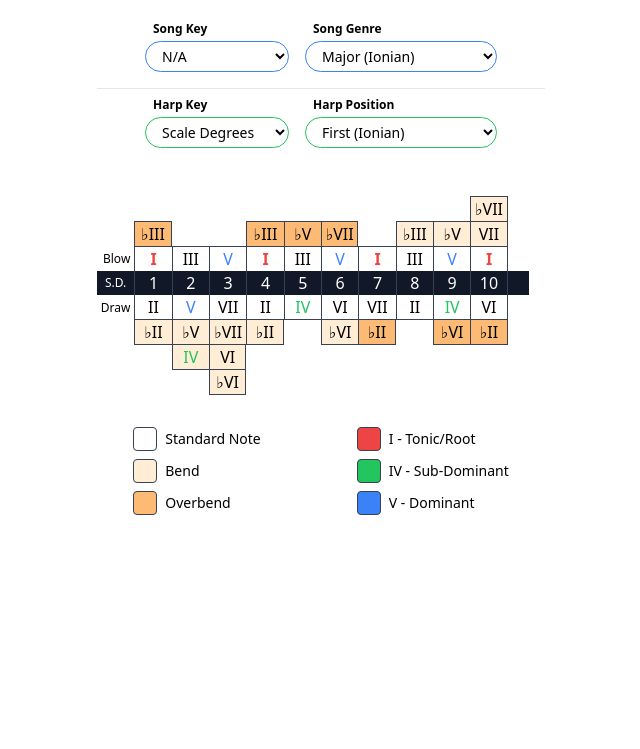
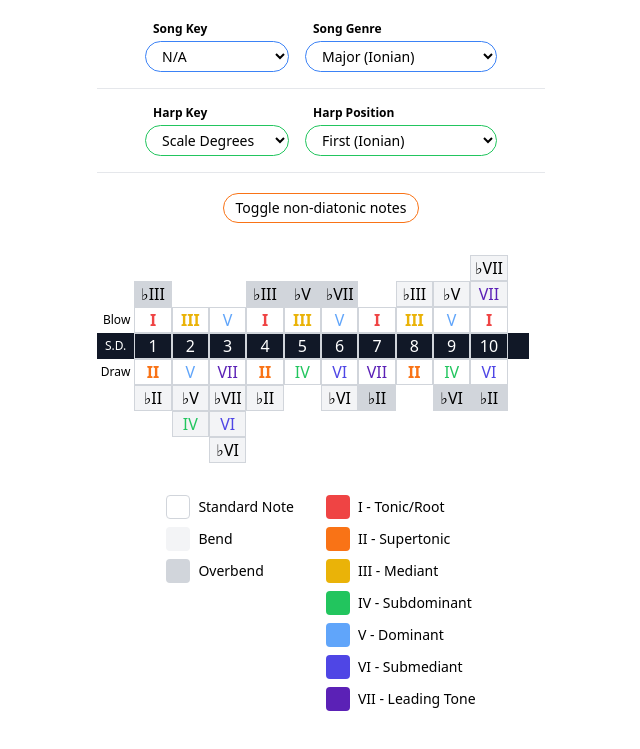
Before and after one commit to iforwms/electronics-calculators, a plain HTML site: page harp/index.html in a window 1280 px wide. Shown: the part 47-796 px from the top of the page, without its empty margins (319-959 px from the left). Drawn offline with Linux system fonts and the light colour scheme.

Commit message:
Add missing positions and allow toggling non-diatonic notes.

```diff
--- a/harp/index.html
+++ b/harp/index.html
@@ -8,14 +8,14 @@
     </head>
     <body class="p-4">
         <div class="">
-            <h1 class="text-center font-medium text-xl">Harp Key Calculator</h1>
+            <h1 class="text-xl font-medium text-center">Harp Key Calculator</h1>
         </div>
 
-        <div class="mt-6 max-w-md mx-auto">
-            <div class="border-b pb-4 flex justify-center items-center">
+        <div class="max-w-md mx-auto mt-6">
+            <div class="flex items-center justify-center">
                 <div class="">
-                    <label class="text-xs ml-2 font-bold block">Song Key</label>
-                    <select id="song_key" class="w-36 bg-white mt-1 border rounded-full text-sm px-3 border-blue-500 py-1">
+                    <label class="block ml-2 text-xs font-bold">Song Key</label>
+                    <select id="song_key" class="px-3 py-1 mt-1 text-sm bg-white border border-blue-500 rounded-full w-36">
                         <option disabled value="">N/A</option>
                         <option value="c">C</option>
                         <option value="d">D</option>
@@ -33,20 +33,24 @@
                 </div>
 
                 <div class="ml-4">
-                    <label class="text-xs font-bold ml-2 block">Song Genre</label>
-                    <select class="w-48 bg-white border rounded-full text-sm mt-1 px-3 border-blue-500 py-1" id="song_genre">
+                    <label class="block ml-2 text-xs font-bold">Song Genre</label>
+                    <select class="w-48 px-3 py-1 mt-1 text-sm bg-white border border-blue-500 rounded-full" id="song_genre">
                         <option selected value="1">Major (Ionian)</option>
                         <option value="2">Major Blues (Mixolydian)</option>
                         <option value="3">Minor Blues (Dorian)</option>
                         <option value="4">Minor (Aeolian)</option>
+                        <option value="5">Minor (Phrygian)</option>
+                        <option value="6">Minor (Locrian)</option>
+                        <option value="11">Major (Second Flat)</option>
+                        <option value="12">Major (First Flat)</option>
                     </select>
                 </div>
             </div>
 
-            <div class="justify-center flex mt-2">
+            <div class="flex justify-center pt-4 mt-4 border-t">
                 <div class="">
-                    <label class="text-xs font-bold ml-2 block">Harp Key</label>
-                    <select class="w-36 bg-white mt-1 border rounded-full text-sm px-3 border-green-500 py-1" id="harp_key">
+                    <label class="block ml-2 text-xs font-bold">Harp Key</label>
+                    <select class="px-3 py-1 mt-1 text-sm bg-white border border-green-500 rounded-full w-36" id="harp_key">
                         <option selected value="sd">Scale Degrees</option>
                         <option value="c">C</option>
                         <option value="d">D</option>
@@ -64,42 +68,50 @@
                 </div>
 
                 <div class="ml-4">
-                    <label class="text-xs font-bold ml-2 block">Harp Position</label>
-                    <select class="bg-white border w-48 rounded-full text-sm mt-1 px-3 border-green-500 py-1" id="position">
+                    <label class="block ml-2 text-xs font-bold">Harp Position</label>
+                    <select class="w-48 px-3 py-1 mt-1 text-sm bg-white border border-green-500 rounded-full" id="position">
                         <option selected value="1">First (Ionian)</option>
                         <option value="2">Second (Mixolydian)</option>
                         <option value="3">Third (Dorian)</option>
                         <option value="4">Fourth (Aeolian)</option>
+                        <option value="5">Fifth (Phrygian)</option>
+                        <option value="6">Sixth (Locrian)</option>
+                        <option value="11">Eleventh (Second Flat)</option>
+                        <option value="12">Twelfth (First Flat)</option>
                     </select>
                 </div>
             </div>
 
-            <div class="grid grid-cols-12 mt-12">
-                <div id="note_0" class="note col-start-11 bend border-r border-t"></div>
+            <div class="pt-4 mt-4 text-center border-t">
+                <button id="diatonic_toggle" class="px-3 py-1 mt-1 text-sm bg-white border border-orange-500 rounded-full">Toggle non-diatonic notes</button>
+            </div>
 
-                <div id="note_1" class="border-t note col-start-2 border-r overbend"></div>
+            <div id="harp" class="mt-8 highlight-notes grid grid-cols-12">
+                <div id="note_0" class="note col-start-11 bend"></div>
 
-                <div id="note_2" class="border-t note col-start-5 overbend"></div>
-                <div id="note_3" class="border-t note overbend"></div>
-                <div id="note_4" class="border-t note border-r overbend"></div>
+                <div id="note_1" class="note col-start-2 overbend"></div>
 
-                <div id="note_5" class="border-t note col-start-9 bend"></div>
-                <div id="note_6" class="border-t note bend"></div>
-                <div id="note_7" class="border-t note bend border-r"></div>
+                <div id="note_2" class="note col-start-5 overbend"></div>
+                <div id="note_3" class="note overbend"></div>
+                <div id="note_4" class="note overbend"></div>
 
-                <div class="col-start-1 text-xs flex items-center justify-end mr-1">Blow</div>
-                <div id="note_8" class="border-t note"></div>
-                <div id="note_9" class="border-t note"></div>
-                <div id="note_10" class="border-t note"></div>
-                <div id="note_11" class="border-t note"></div>
-                <div id="note_12" class="border-t note"></div>
-                <div id="note_13" class="border-t note"></div>
-                <div id="note_14" class="border-t note"></div>
-                <div id="note_15" class="border-t note"></div>
-                <div id="note_16" class="border-t note"></div>
-                <div id="note_17" class="border-r border-t note"></div>
+                <div id="note_5" class="note col-start-9 bend"></div>
+                <div id="note_6" class="note bend"></div>
+                <div id="note_7" class="note bend"></div>
 
-                <div id="harp_key_label" class="uppercase text-xs col-start-1 hole border-none"></div>
+                <div class="flex items-center justify-end mr-1 text-xs col-start-1">Blow</div>
+                <div id="note_8" class="note"></div>
+                <div id="note_9" class="note"></div>
+                <div id="note_10" class="note"></div>
+                <div id="note_11" class="note"></div>
+                <div id="note_12" class="note"></div>
+                <div id="note_13" class="note"></div>
+                <div id="note_14" class="note"></div>
+                <div id="note_15" class="note"></div>
+                <div id="note_16" class="note"></div>
+                <div id="note_17" class="note"></div>
+
+                <div id="harp_key_label" class="text-xs uppercase border-none col-start-1 hole"></div>
                 <div class="hole">1</div>
                 <div class="hole">2</div>
                 <div class="hole">3</div>
@@ -109,66 +121,84 @@
                 <div class="hole">7</div>
                 <div class="hole">8</div>
                 <div class="hole">9</div>
-                <div class="hole border-r">10</div>
-                <div class="hole mr-4 border-none"></div>
+                <div class="hole">10</div>
+                <div class="mr-4 border-none hole"></div>
 
-                <div class="col-start-1 text-xs flex items-center justify-end mr-1">Draw</div>
-                <div id="note_18" class="border-b note"></div>
-                <div id="note_19" class="border-b note"></div>
-                <div id="note_20" class="border-b note"></div>
-                <div id="note_21" class="border-b note"></div>
-                <div id="note_22" class="border-b note"></div>
-                <div id="note_23" class="border-b note"></div>
-                <div id="note_24" class="border-b note"></div>
-                <div id="note_25" class="border-b note"></div>
-                <div id="note_26" class="border-b note"></div>
-                <div id="note_27" class="border-r border-b note"></div>
+                <div class="flex items-center justify-end mr-1 text-xs col-start-1">Draw</div>
+                <div id="note_18" class="note"></div>
+                <div id="note_19" class="note"></div>
+                <div id="note_20" class="note"></div>
+                <div id="note_21" class="note"></div>
+                <div id="note_22" class="note"></div>
+                <div id="note_23" class="note"></div>
+                <div id="note_24" class="note"></div>
+                <div id="note_25" class="note"></div>
+                <div id="note_26" class="note"></div>
+                <div id="note_27" class="note"></div>
 
-                <div id="note_28" class="note col-start-2 bend border-b"></div>
-                <div id="note_29" class="note bend border-b"></div>
-                <div id="note_30" class="note bend border-b"></div>
-                <div id="note_31" class="note bend border-b border-r"></div>
-                <div id="note_32" class="note col-start-7 bend border-b"></div>
+                <div id="note_28" class="note col-start-2 bend"></div>
+                <div id="note_29" class="note bend"></div>
+                <div id="note_30" class="note bend"></div>
+                <div id="note_31" class="note bend"></div>
+                <div id="note_32" class="note col-start-7 bend"></div>
 
-                <div id="note_33" class="note overbend border-b border-r"></div>
+                <div id="note_33" class="note overbend"></div>
 
-                <div id="note_34" class="note col-start-10 overbend border-b"></div>
-                <div id="note_35" class="note overbend border-b border-r"></div>
+                <div id="note_34" class="note col-start-10 overbend"></div>
+                <div id="note_35" class="note overbend"></div>
 
-                <div id="note_36" class="note col-start-3 bend border-b"></div>
-                <div id="note_37" class="note bend border-b border-r"></div>
+                <div id="note_36" class="note col-start-3 bend"></div>
+                <div id="note_37" class="note bend"></div>
 
-                <div id="note_38" class="note col-start-4 bend border-b border-r"></div>
+                <div id="note_38" class="note col-start-4 bend"></div>
             </div>
 
-            <div class="mt-8 items-center justify-center flex text-sm">
+            <div class="flex items-start justify-center mt-8 text-sm">
                 <div class="">
                     <div class="flex items-center">
-                        <div class="h-6 w-6 border border-gray-700 rounded"></div>
+                        <div class="w-6 h-6 border border-gray-300 rounded"></div>
                         <div class="ml-2">Standard Note</div>
                     </div>
-                    <div class="mt-2 flex items-center">
-                        <div class="h-6 w-6 border bg-orange-100 border-gray-700 rounded"></div>
+                    <div class="flex items-center mt-2">
+                        <div class="w-6 h-6 border-gray-700 rounded bend"></div>
                         <div class="ml-2">Bend</div>
                     </div>
-                    <div class="mt-2 flex items-center">
-                        <div class="h-6 w-6 border bg-orange-300 border-gray-700 rounded"></div>
+                    <div class="flex items-center mt-2">
+                        <div class="w-6 h-6 border-gray-700 rounded overbend"></div>
                         <div class="ml-2">Overbend</div>
                     </div>
                 </div>
 
-                <div class="ml-24">
+                <div class="ml-8">
+                    <div class="hidden">Toggle highlighting scale tones.</div>
+
                     <div class="flex items-center">
-                        <div class="h-6 w-6 border-gray-700 border rounded bg-red-500"></div>
+                        <div class="w-6 h-6 bg-red-500 border-gray-700 rounded"></div>
                         <div class="ml-2">I - Tonic/Root</div>
                     </div>
-                    <div class="mt-2 flex items-center">
-                        <div class="h-6 w-6 border-gray-700 border rounded bg-green-500"></div>
-                        <div class="ml-2">IV - Sub-Dominant</div>
+                    <div class="flex items-center mt-2">
+                        <div class="w-6 h-6 bg-orange-500 border-gray-700 rounded"></div>
+                        <div class="ml-2">II - Supertonic</div>
                     </div>
-                    <div class="mt-2 flex items-center">
-                        <div class="h-6 w-6 border-gray-700 border rounded bg-blue-500"></div>
+                    <div class="flex items-center mt-2">
+                        <div class="w-6 h-6 bg-yellow-500 border-gray-700 rounded"></div>
+                        <div class="ml-2">III - Mediant</div>
+                    </div>
+                    <div class="flex items-center mt-2">
+                        <div class="w-6 h-6 bg-green-500 border-gray-700 rounded"></div>
+                        <div class="ml-2">IV - Subdominant</div>
+                    </div>
+                    <div class="flex items-center mt-2">
+                        <div class="w-6 h-6 bg-blue-400 border-gray-700 rounded"></div>
                         <div class="ml-2">V - Dominant</div>
+                    </div>
+                    <div class="flex items-center mt-2">
+                        <div class="w-6 h-6 bg-indigo-600 border-gray-700 rounded"></div>
+                        <div class="ml-2">VI - Submediant</div>
+                    </div>
+                    <div class="flex items-center mt-2">
+                        <div class="w-6 h-6 border-gray-700 rounded bg-violet-800"></div>
+                        <div class="ml-2">VII - Leading Tone</div>
                     </div>
                 </div>
             </div>
--- a/harp/js/data.js
+++ b/harp/js/data.js
@@ -163,6 +163,170 @@ var data = {
       "&#9837;VI",
       "I",
       "VII",
+    ],
+    5: [
+      "&#9837;V",
+      "VII",
+      "VII",
+      "II",
+      "&#9837;V",
+      "VII",
+      "II",
+      "V",
+      "&#9837;VI",
+      "I",
+      "&#9837;III",
+      "&#9837;VI",
+      "I",
+      "&#9837;III",
+      "&#9837;VI",
+      "I",
+      "&#9837;III",
+      "&#9837;VI",
+      "&#9837;VII",
+      "&#9837;III",
+      "V",
+      "&#9837;VII",
+      "&#9837;II",
+      "IV",
+      "V",
+      "&#9837;VII",
+      "&#9837;II",
+      "IV",
+      "VI",
+      "II",
+      "&#9837;V",
+      "VI",
+      "III",
+      "VI",
+      "III",
+      "VI",
+      "&#9837;II",
+      "IV",
+      "III",
+    ],
+    6: [
+      "VII",
+      "III",
+      "III",
+      "V",
+      "VII",
+      "III",
+      "V",
+      "I",
+      "&#9837;II",
+      "IV",
+      "&#9837;VI",
+      "&#9837;II",
+      "IV",
+      "&#9837;VI",
+      "&#9837;II",
+      "IV",
+      "&#9837;VI",
+      "&#9837;II",
+      "&#9837;III",
+      "&#9837;VI",
+      "I",
+      "&#9837;III",
+      "&#9837;V",
+      "&#9837;VII",
+      "I",
+      "&#9837;III",
+      "&#9837;V",
+      "&#9837;VII",
+      "II",
+      "V",
+      "VII",
+      "II",
+      "VI",
+      "II",
+      "VI",
+      "II",
+      "&#9837;V",
+      "&#9837;VII",
+      "VI",
+    ],
+    11: [
+      "I",
+      "IV",
+      "IV",
+      "&#9837;VI",
+      "I",
+      "IV",
+      "&#9837;VI",
+      "&#9837;II",
+      "II",
+      "&#9837;V",
+      "VI",
+      "II",
+      "&#9837;V",
+      "VI",
+      "II",
+      "&#9837;V",
+      "VI",
+      "II",
+      "III",
+      "VI",
+      "&#9837;II",
+      "III",
+      "V",
+      "VII",
+      "&#9837;II",
+      "III",
+      "V",
+      "VII",
+      "&#9837;III",
+      "&#9837;VI",
+      "I",
+      "&#9837;III",
+      "&#9837;VII",
+      "&#9837;III",
+      "&#9837;VII",
+      "&#9837;III",
+      "V",
+      "VII",
+      "&#9837;VII",
+    ],
+    12: [
+      "IV",
+      "&#9837;VII",
+      "&#9837;VII",
+      "&#9837;II",
+      "IV",
+      "&#9837;VII",
+      "&#9837;II",
+      "&#9837;V",
+      "V",
+      "VII",
+      "II",
+      "V",
+      "VII",
+      "II",
+      "V",
+      "VII",
+      "II",
+      "V",
+      "VI",
+      "II",
+      "&#9837;V",
+      "VI",
+      "I",
+      "III",
+      "&#9837;V",
+      "VI",
+      "I",
+      "III",
+      "&#9837;VI",
+      "&#9837;II",
+      "IV",
+      "&#9837;VI",
+      "&#9837;III",
+      "&#9837;VI",
+      "&#9837;III",
+      "&#9837;VI",
+      "I",
+      "III",
+      "&#9837;III",
     ],
   },
   harpKeys: {
--- a/harp/js/script.js
+++ b/harp/js/script.js
@@ -17,6 +17,28 @@
     return newKey;
   }
 
+  function keyFromPosition(value, key) {
+    switch (value) {
+      case "12":
+        return parseKey(data.harpKeys[key][22]);
+      case "11":
+        return parseKey(data.harpKeys[key][0]);
+      case "6":
+        return parseKey(data.harpKeys[key][7]);
+      case "5":
+        return parseKey(data.harpKeys[key][9]);
+      case "4":
+        return parseKey(data.harpKeys[key][23]);
+      case "3":
+        return parseKey(data.harpKeys[key][18]);
+      case "2":
+        return parseKey(data.harpKeys[key][10]);
+      case "1":
+      default:
+        return parseKey(data.harpKeys[key][8]);
+    }
+  }
+
   function updateNotes() {
     harpKeyValue = harpKey.value;
     positionValue = position.value;
@@ -27,6 +49,13 @@
           ? data.positions[positionValue][i]
           : data.harpKeys[harpKeyValue][i];
       noteEl.dataset.note = data.positions[positionValue][i];
+
+      noteEl.classList.remove('diatonic', 'non-diatonic');
+      if(data.positions[positionValue][i].includes('&#')) {
+        noteEl.classList.add('non-diatonic');
+      } else {
+        noteEl.classList.add('diatonic');
+      }
     }
 
     songGenre.value = positionValue;
@@ -36,42 +65,12 @@
       songKey.value = "";
     } else {
       harpKeyLabel.innerHTML = data.harpKeys[harpKeyValue][8];
-      switch (positionValue) {
-        case "4":
-          songKey.value = parseKey(data.harpKeys[harpKeyValue][23]);
-          break;
-        case "3":
-          songKey.value = parseKey(data.harpKeys[harpKeyValue][18]);
-          break;
-        case "2":
-          songKey.value = parseKey(data.harpKeys[harpKeyValue][10]);
-          break;
-        case "1":
-        default:
-          songKey.value = parseKey(data.harpKeys[harpKeyValue][8]);
-          break;
-      }
+      songKey.value = keyFromPosition(positionValue, harpKeyValue);
     }
   }
 
   function updateSongKey() {
-    songGenreValue = songGenre.value;
-    songKeyValue = songKey.value;
-    switch (songGenreValue) {
-      case "4": // aeolian
-        harpKey.value = parseKey(data.harpKeys[songKeyValue][5]);
-        break;
-      case "3": // dorian
-        harpKey.value = parseKey(data.harpKeys[songKeyValue][0]);
-        break;
-      case "2": // mixolydian
-        harpKey.value = parseKey(data.harpKeys[songKeyValue][22]);
-        break;
-      case "1": // ionian
-      default:
-        harpKey.value = parseKey(data.harpKeys[songKeyValue][8]);
-        break;
-    }
+    harpKey.value = keyFromPosition(songGenre.value, songKey.value);
   }
 
   document.getElementById("song_genre").addEventListener("change", function () {
@@ -90,5 +89,10 @@
     updateNotes();
   });
 
+  var harpContainer = document.getElementById('harp');
+  document.getElementById('diatonic_toggle').addEventListener('click', function() {
+    harpContainer.classList.toggle('diatonic-only');
+  });
+
   updateNotes();
 })();
```
Also changed, not shown: harp/dist/output.css.
